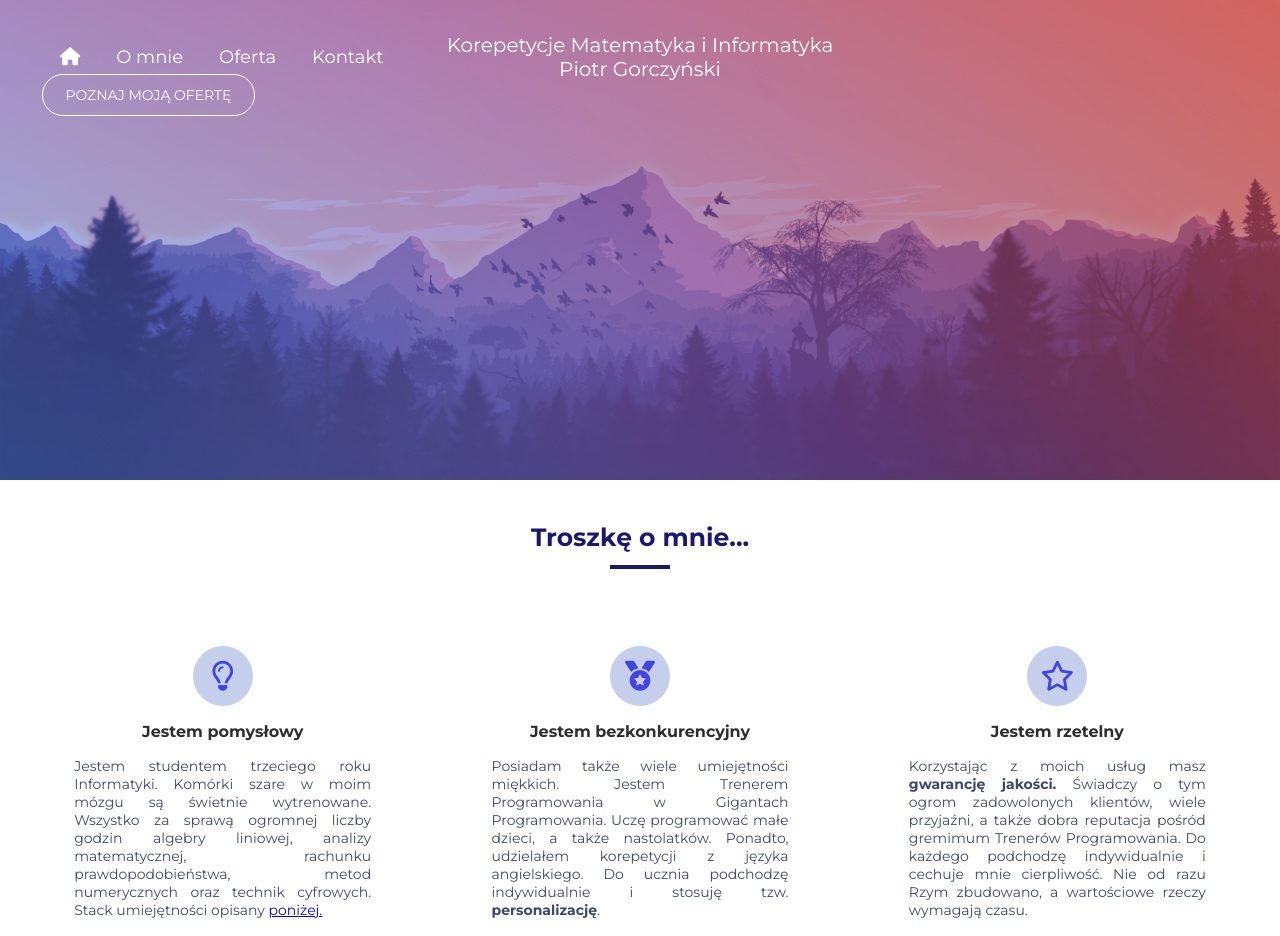
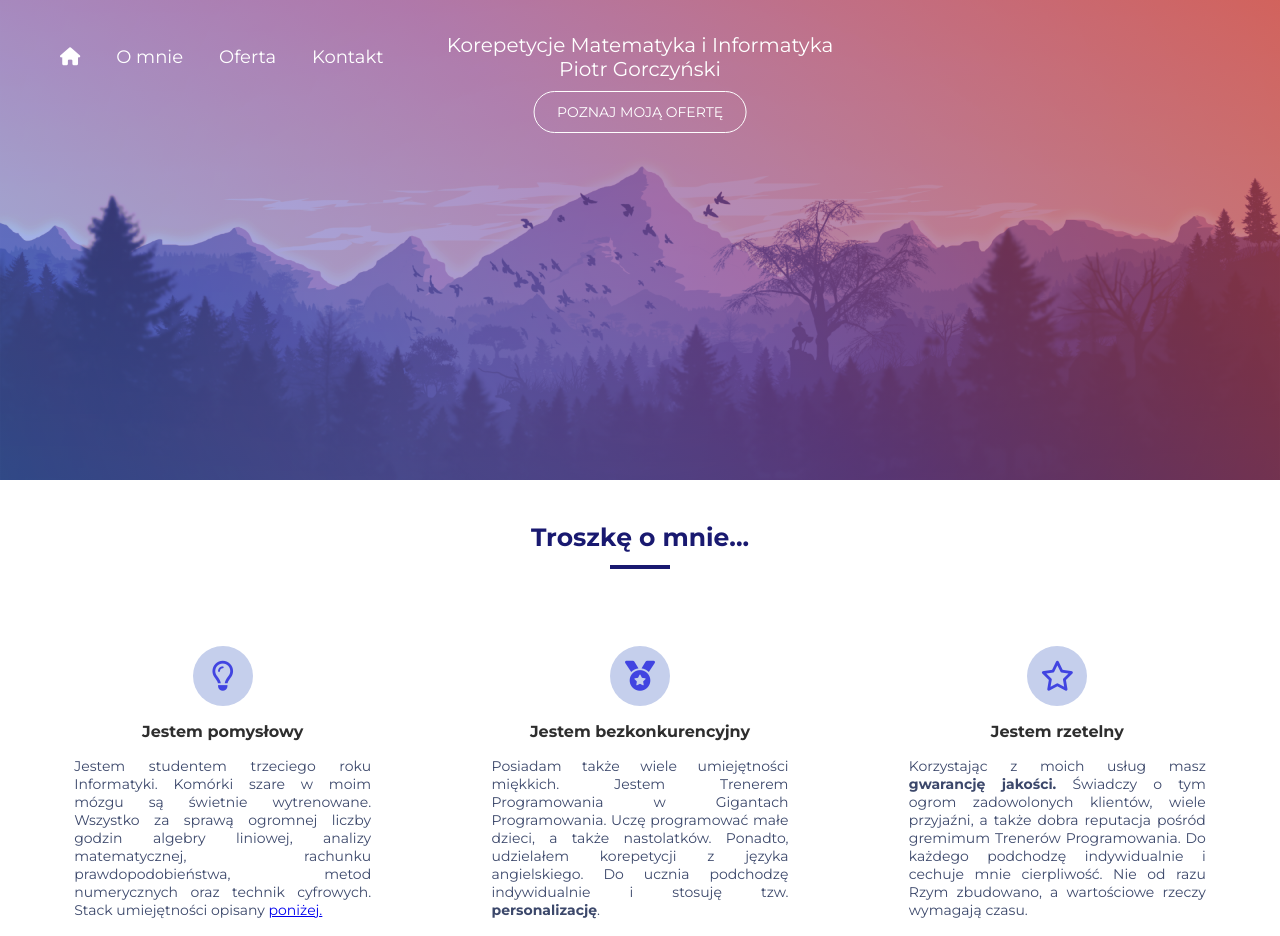
Before and after one commit to PiotrGorczynski/TutoringOfferSite, a plain HTML site: page index.html in a window 1280 px wide. Shown: the top 936 px of the page. Drawn offline with nearby package versions, Linux system fonts and the light colour scheme; files that its build step writes are made by us from their sources.

Commit message:
Added map and button with offers

```diff
--- a/sass/main.scss
+++ b/sass/main.scss
@@ -36,6 +36,14 @@ body {
 
 
 }
+
+
+.btn-nav-btn {
+	position: absolute;
+	top: 160%;
+	left: 50%;
+	transform: translate(-50%, -50%);
+  }
 
 
 .btn:hover {
```
